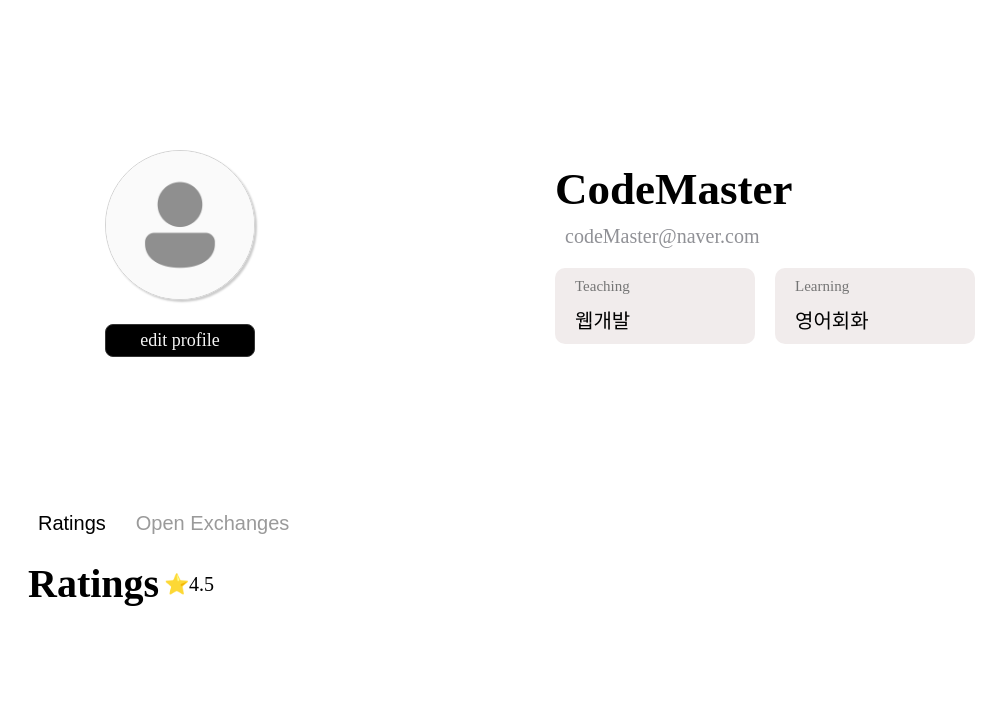
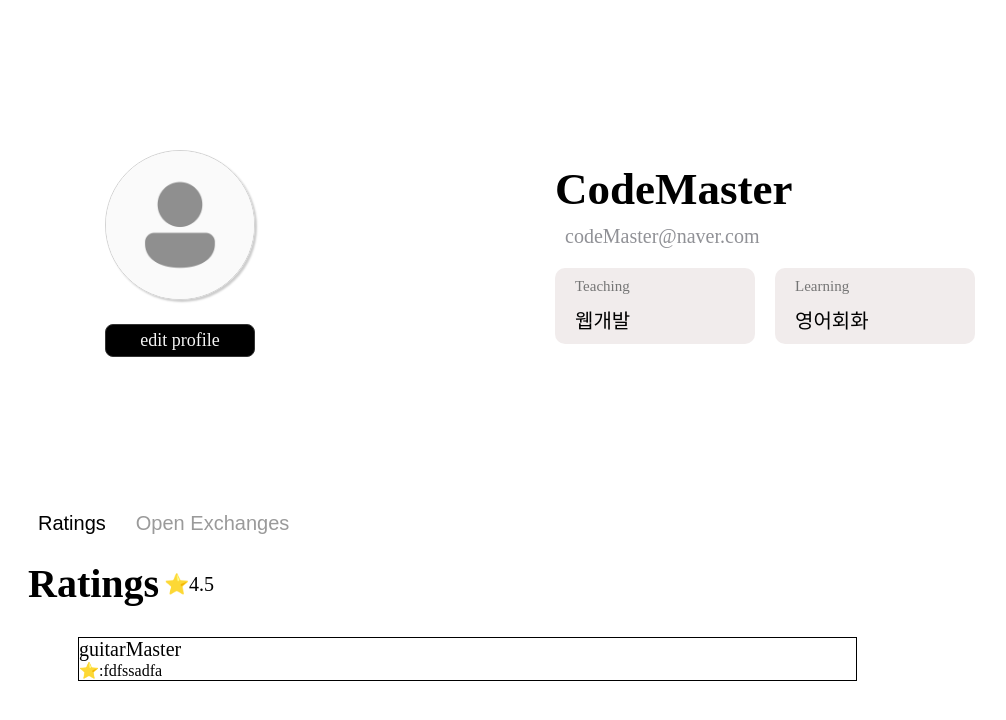
Before and after one commit to joayong202503/joayong_front, a React (Vite) app: page /profile/1 in a window 1280 px wide. Shown: the top 720 px of the page, without its empty margins (100-1106 px from the left). Built offline with nearby package versions, Linux system fonts and the light colour scheme; no server answers.

Commit message:
[feature/profilePage] add RatingBox

```diff
--- /dev/null
+++ b/src/components/common/RatingBox.jsx
@@ -0,0 +1,22 @@
+import React from 'react';
+import styles from './RatingBox.module.scss'
+
+const RatingBox = () => {
+  return (
+    <div className={styles.fullContainer}>
+      <div className={styles.nameContainer}>
+        <p className={styles.reviewer}>guitarMaster</p>
+        <div className={styles.ratingResult}>
+        <p className={styles.rating}>⭐:</p>
+        <p className={styles.question}>fdfssadfa</p>
+
+        </div>
+
+
+      </div>
+
+    </div>
+  );
+};
+
+export default RatingBox;
--- /dev/null
+++ b/src/components/common/RatingBox.module.scss
@@ -0,0 +1,13 @@
+.fullContainer{
+  border: 1px solid black;
+  width: 80%;
+  height: 50%;
+}
+.reviewer{
+  font-size: 20px;
+}
+.ratingResult{
+  display: flex;
+  align-items: center;
+
+}
--- a/src/pages/ProfilePage.jsx
+++ b/src/pages/ProfilePage.jsx
@@ -3,6 +3,7 @@ import styles from './ProfilePage.module.scss'
 import ProfileCircle from "../components/common/ProfileCircle.jsx";
 import Card from "../components/common/Card.jsx";
 import Button from "../components/common/Button.jsx";
+import RatingBox from "../components/common/RatingBox.jsx";
 
 const ProfilePage = () => {
   const [activeTab, setActiveTab] = useState('ratings'); // 초기 탭을 'ratings'로 설정
@@ -56,11 +57,11 @@ const ProfilePage = () => {
               <div className={styles.ratingTitle}>
               <h2>Ratings </h2>
               <span>⭐4.5</span>
+              </div>
+              <div className={styles.ratingBoxContainer}>
 
+              <RatingBox/>
               </div>
-             <div className={styles.r}>
-
-             </div>
             </div>
           )}
 
--- a/src/pages/ProfilePage.module.scss
+++ b/src/pages/ProfilePage.module.scss
@@ -76,6 +76,9 @@
 .activeButton {
   color: #000000 !important;
 }
+.navContainer{
+  width: 100%;
+}
 .ratingContainer h2{
   font-size: 40px;
 }
@@ -87,6 +90,10 @@
   display: flex;
   align-items: center;
 }
+.ratingBoxContainer{
+  margin-left: 50px;
+  margin-top: 30px;
+}
 .myExchangesContainer h2{
   margin-bottom: 50px;
   font-size: 40px;
```
